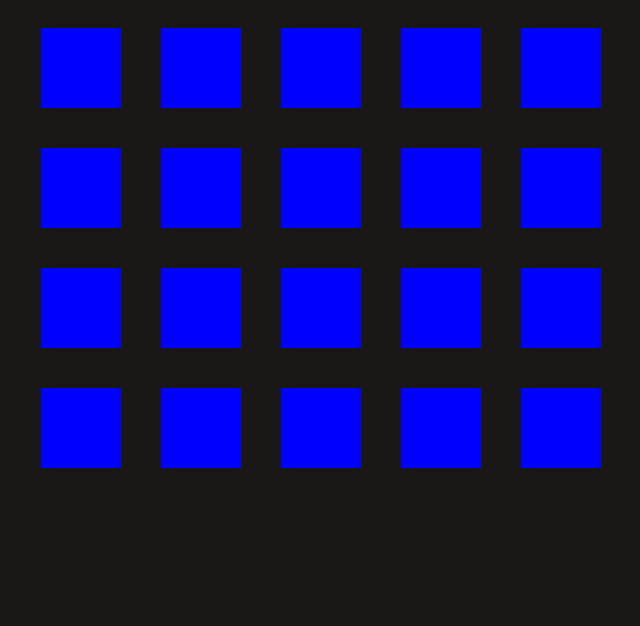
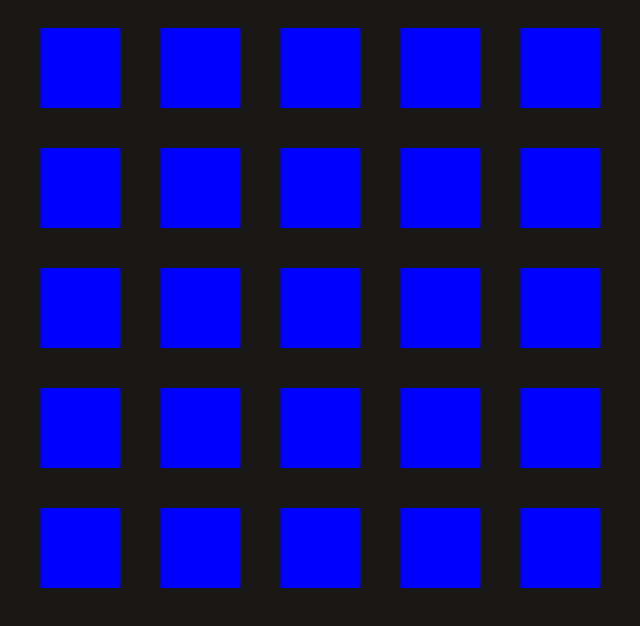
Before and after one commit to abdsha777/ColorChangingBoxex, a plain HTML site: page index.html in a window 1280 px wide. Shown: the whole page, without its empty margins (319-959 px from the left). Drawn offline with Linux system fonts and the light colour scheme.

Commit message:
Update index.html

```diff
--- a/index.html
+++ b/index.html
@@ -52,6 +52,13 @@
         <div class="box"></div>
         <div class="box" id="last"></div>
     </div>
+<div id="line5" class="lines">
+        <div class="box"></div>
+        <div class="box"></div>
+        <div class="box"></div>
+        <div class="box"></div>
+        <div class="box" id="last"></div>
+    </div>
 </body>
 <script>
 
@@ -65,7 +72,10 @@
             event.target.style.backgroundColor='red';
         }
         else if(event.target.style.backgroundColor=='red'){
-            event.target.style.backgroundColor='green'
+            event.target.style.backgroundColor='green';
+        }
+else if(event.target.style.backgroundColor=='green'){
+            event.target.style.backgroundColor='orange';
         }
         else{
             event.target.style.backgroundColor='blue';
```
